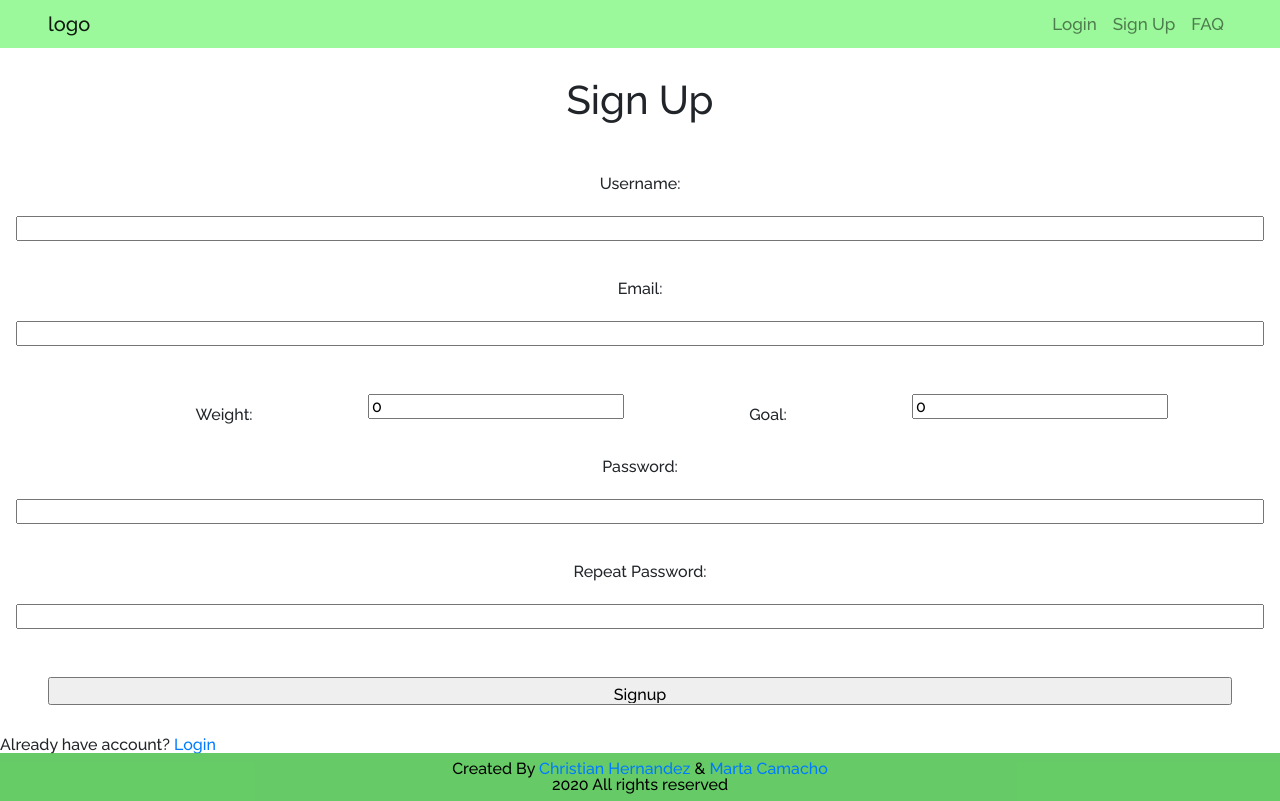
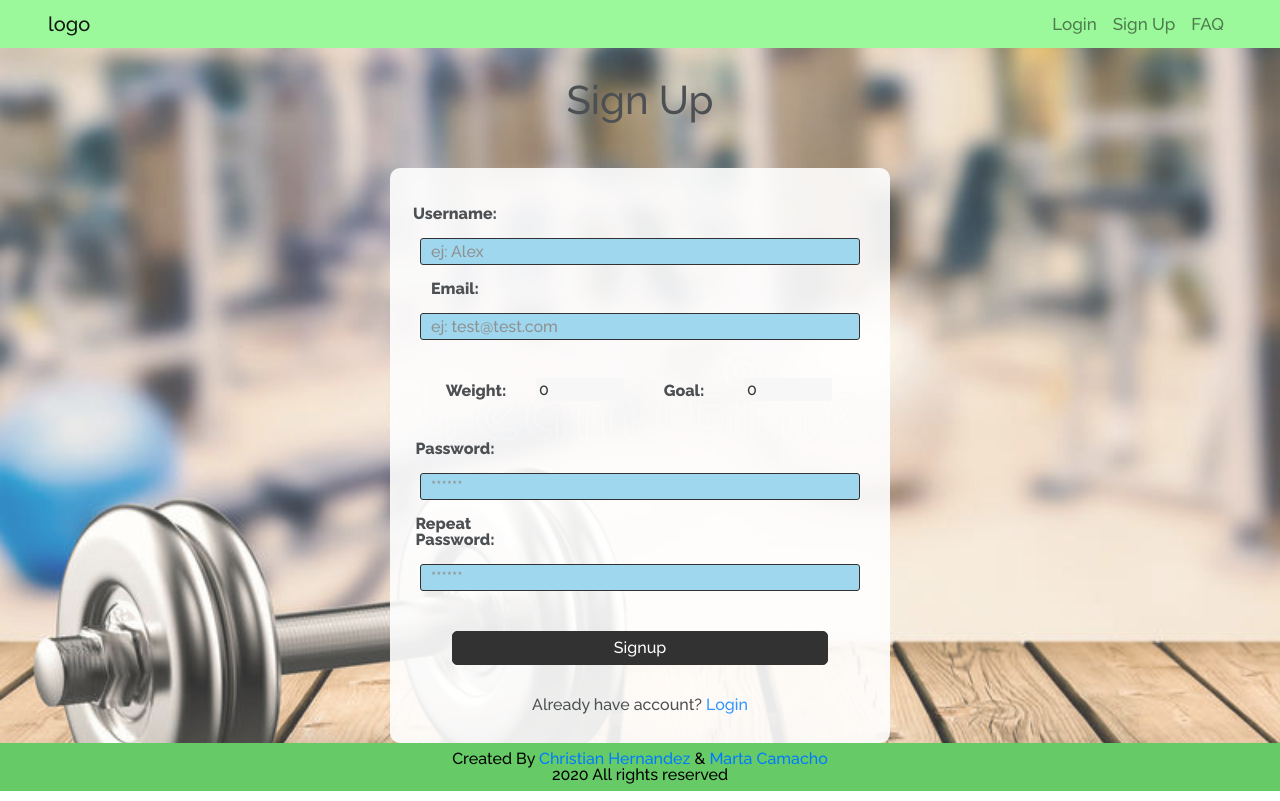
Before and after one commit to Christian2497/Web-React-FrontEnd, a React (Create React App) app: page /signup in a window 1280 px wide. Built offline with nearby package versions, Linux system fonts and the light colour scheme; no server answers.

Commit message:
css formularios

```diff
--- a/src/App.css
+++ b/src/App.css
@@ -184,8 +184,6 @@ button {
 
   footer{
 	position: relative;
-  	left: 0;
-  	bottom: 0;
 	width: 100%;
 	color: #040404;
 	height: 3rem;
@@ -201,7 +199,6 @@ button {
 	background-color:  rgba(68, 192, 68, 0.815);
 }
   .bottom center{
-	height: 2rem;
 	font-size: 16px;
 	display: flex;
 	justify-content: center;
@@ -255,17 +252,11 @@ padding: 1rem 0;
 	padding: 2rem 0 3rem;
 }
 
-.signup-form {
-	display: flex;
-	justify-content: center;
-	flex-direction: column;
-}
-
-.signup-form div {
+/* .signup-form div {
 	display: flex;
 	flex-direction: column;
 	text-align: center;
-}
+} */
 
 .signup-form label {
 	padding: 0.5rem 0;
@@ -302,6 +293,77 @@ padding: 1rem 0;
 
 #weight label {
 	width: 20%;
+}
+
+
+form{
+	width:500px;
+	padding: 30px;
+	border-radius:10px;
+	margin: auto;
+	background:rgba(255, 255, 255, 0.9);
+	margin-bottom: 0px;
+}
+
+form label{
+	width:70px;
+	font-weight:bold;
+	display: flex;
+	justify-content: center;
+	flex-direction: column;
+	align-items: center;
+}
+
+form input[type="text"],
+form input[type="email"],
+form input[type="password"]{
+	width: 100%;
+	padding:3px 10px;
+	border:1px solid black;
+	border-radius:3px;
+	background-color: skyblue;
+	margin:8px 0;
+	display:inline-block;
+}
+
+form input[type="number"]{
+	width: 20%;
+	margin-top: 30px;
+	border-radius:3px;
+	display:inline-block;
+	border:1px solid #f6f6f6;
+	background-color:#f6f6f6;
+}
+
+form input[type="submit"]{
+	width: 100%;
+	padding:8px 16px;
+	margin-top: 32px;
+	margin-left: 0px;
+	border:1px solid #000;
+	border-radius:5px;
+	display:block;
+	color:#fff;
+	background-color:#000;
+}
+
+form p{
+	text-align: center;
+}
+
+form input[type="submit"]:hover{
+	cursor:pointer;
+}
+
+.sign-up{
+	background: url("/images/fondo-signup.jpg") no-repeat center center;
+	-webkit-background-size: cover;
+	-moz-background-size: cover;
+	-o-background-size: cover;
+	background-size: cover;
+	opacity: 0.8;
+	width: 100%;
+	height: 100%;
 }
 
 /* PROFILE */
@@ -565,4 +627,4 @@ width: 8.5rem;
 	align-items: center;
 	z-index: 1;
 }
-  }
+}
--- a/src/pages/Signup.js
+++ b/src/pages/Signup.js
@@ -64,20 +64,20 @@ class Signup extends Component {
   render() {
     const { username, email, weight, goal, password, repeatPassword } = this.state;
     return (
-      <div>
+      <div className="sign-up">
         <h1 className="signup-title">Sign Up</h1>
 
         <form className="signup-form" onSubmit={this.handleFormSubmit}>
           <div>
           <label>Username:</label>
-          <input type="text" name="username" value={username} onChange={this.handleChange} required/>
+          <input type="text" name="username" value={username} onChange={this.handleChange} placeholder="ej: Alex" required/>
           {this.state.isError.username.length > 0 && (
                         <span className="invalid-feedback">{this.state.isError.username}</span>
           )}
           </div>
           <div>
           <label>Email:</label>
-          <input type="email" name="email" value={email} onChange={ e => this.handleChange(e)} required/>
+          <input type="email" name="email" value={email} onChange={ e => this.handleChange(e)} placeholder="ej: test@test.com" required/>
           {this.state.isError.email.length > 0 && (
                         <span className="invalid-feedback">{this.state.isError.email}</span>
           )}
@@ -85,21 +85,21 @@ class Signup extends Component {
           </div>
           <div id="weight">
           <label>Weight:</label>
-          <input type="number" name="weight" value={weight} onChange={ e => this.handleChange(e)} />
+          <input type="number" name="weight" value={weight} onChange={ e => this.handleChange(e)} placeholder="ej: 50" />
 
           <label>Goal:</label>
-          <input type="number" name="goal" value={goal} onChange={ e => this.handleChange(e)} />
+          <input type="number" name="goal" value={goal} onChange={ e => this.handleChange(e)} placeholder="ej: 40" />
           </div>
           <div>
           <label>Password:</label>
-          <input type="password" name="password" value={password} onChange={ e => this.handleChange(e)} required/>
+          <input type="password" name="password" value={password} onChange={ e => this.handleChange(e)} placeholder="******" required/>
           {this.state.isError.password.length > 0 && (
                         <span className="invalid-feedback">{this.state.isError.password}</span>
           )}
           </div>
           <div>
           <label>Repeat Password:</label>
-          <input type="password" name="repeatPassword" value={repeatPassword} onChange={ e => this.handleChange(e)} required/>
+          <input type="password" name="repeatPassword" value={repeatPassword} onChange={ e => this.handleChange(e)} placeholder="******" required/>
           {this.state.isError.repeatPassword.length > 0 && (
                         <span className="invalid-feedback">{this.state.isError.repeatPassword}</span>
           )}
```
Also changed, not shown: public/images/fondo-signup.jpg (added), public/images/fondo-signup.png (added).
